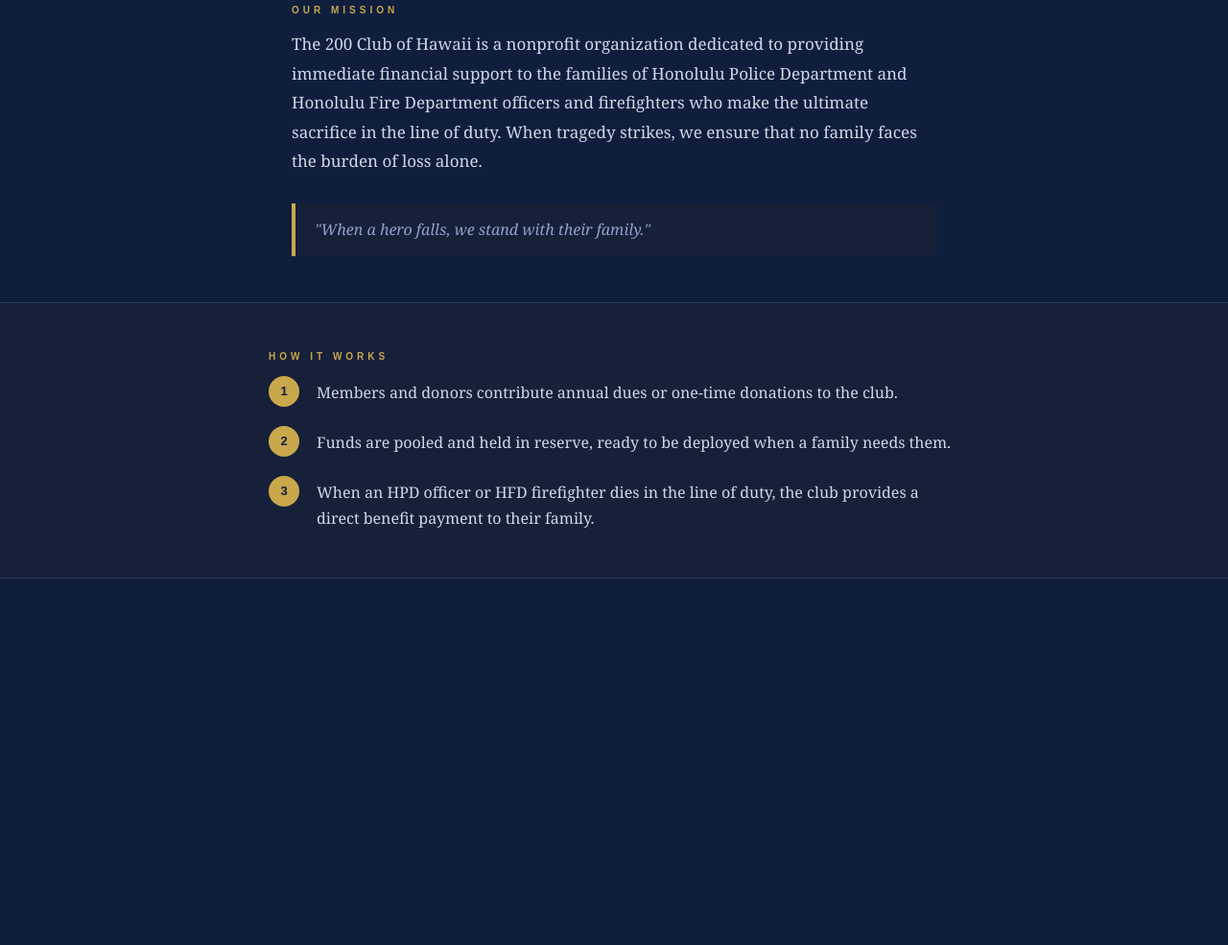
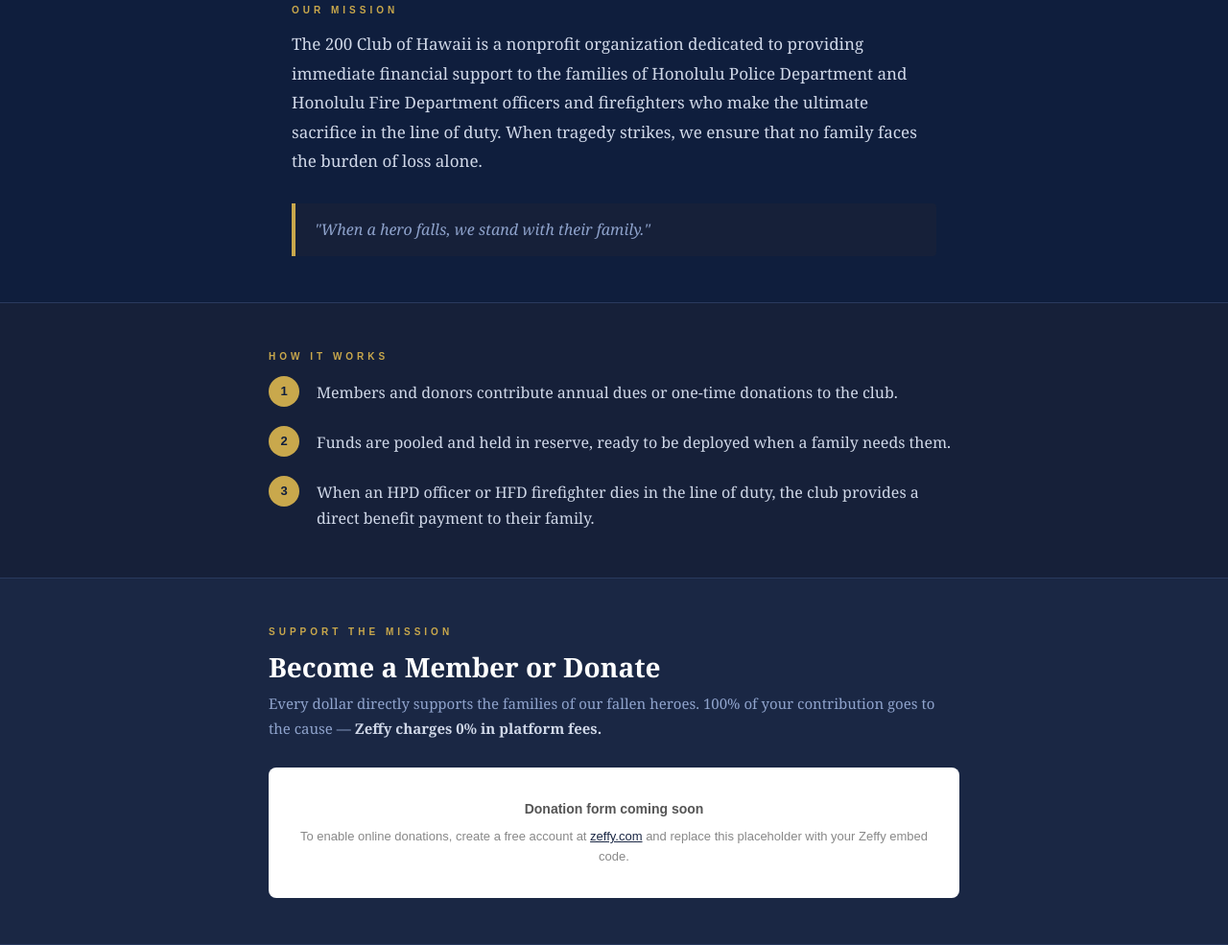
Before and after one commit to micahkm/ClaudeCodeTest, a plain HTML site: page 200-club/index.html in a window 1280 px wide. Shown: the part 484-1469 px from the top of the page at 96% size. Before the commit the page ends 1087 px from the top, so only its background shows below. Drawn offline with Linux system fonts and the light colour scheme.

Commit message:
feat: add Zeffy donation section with embed placeholder

```diff
--- a/200-club/index.html
+++ b/200-club/index.html
@@ -272,5 +272,67 @@
     </div>
   </section>
 
+  <!-- ZEFFY DONATION FORM -->
+  <section style="
+    background: var(--navy-mid);
+    padding: 48px 24px;
+    border-bottom: 1px solid var(--navy-border);
+  ">
+    <div style="max-width: 720px; margin: 0 auto;">
+      <p class="section-label">Support the Mission</p>
+
+      <h2 style="
+        font-size: clamp(20px, 4vw, 28px);
+        font-weight: 700;
+        color: #ffffff;
+        margin-bottom: 8px;
+      ">Become a Member or Donate</h2>
+
+      <p style="
+        font-size: 15px;
+        color: var(--text-muted);
+        margin-bottom: 28px;
+        line-height: 1.7;
+      ">
+        Every dollar directly supports the families of our fallen heroes.
+        100% of your contribution goes to the cause —
+        <strong style="color: var(--text-light);">Zeffy charges 0% in platform fees.</strong>
+      </p>
+
+      <!--
+        ZEFFY EMBED
+        ============
+        To activate this form:
+        1. Create a free nonprofit account at https://www.zeffy.com
+        2. Create a "Donation" or "Membership" form in your Zeffy dashboard
+        3. Copy the embed iframe code from Zeffy and replace this placeholder block
+
+        The embed will look like:
+        <iframe
+          src="https://www.zeffy.com/en-US/embed/donation/YOUR-FORM-ID"
+          style="width:100%;min-height:620px;border:none;border-radius:8px;"
+          title="Donate to The 200 Club of Hawaii"
+        ></iframe>
+      -->
+      <div style="
+        background: #ffffff;
+        border-radius: 8px;
+        padding: 32px 24px;
+        text-align: center;
+        font-family: Arial, sans-serif;
+      ">
+        <p style="font-size: 14px; color: #555; margin-bottom: 8px; font-weight: 600;">
+          Donation form coming soon
+        </p>
+        <p style="font-size: 13px; color: #888; line-height: 1.6;">
+          To enable online donations, create a free account at
+          <a href="https://www.zeffy.com" target="_blank" rel="noopener" style="color: #1a2744;">zeffy.com</a>
+          and replace this placeholder with your Zeffy embed code.
+        </p>
+      </div>
+
+    </div>
+  </section>
+
 </body>
 </html>
```
